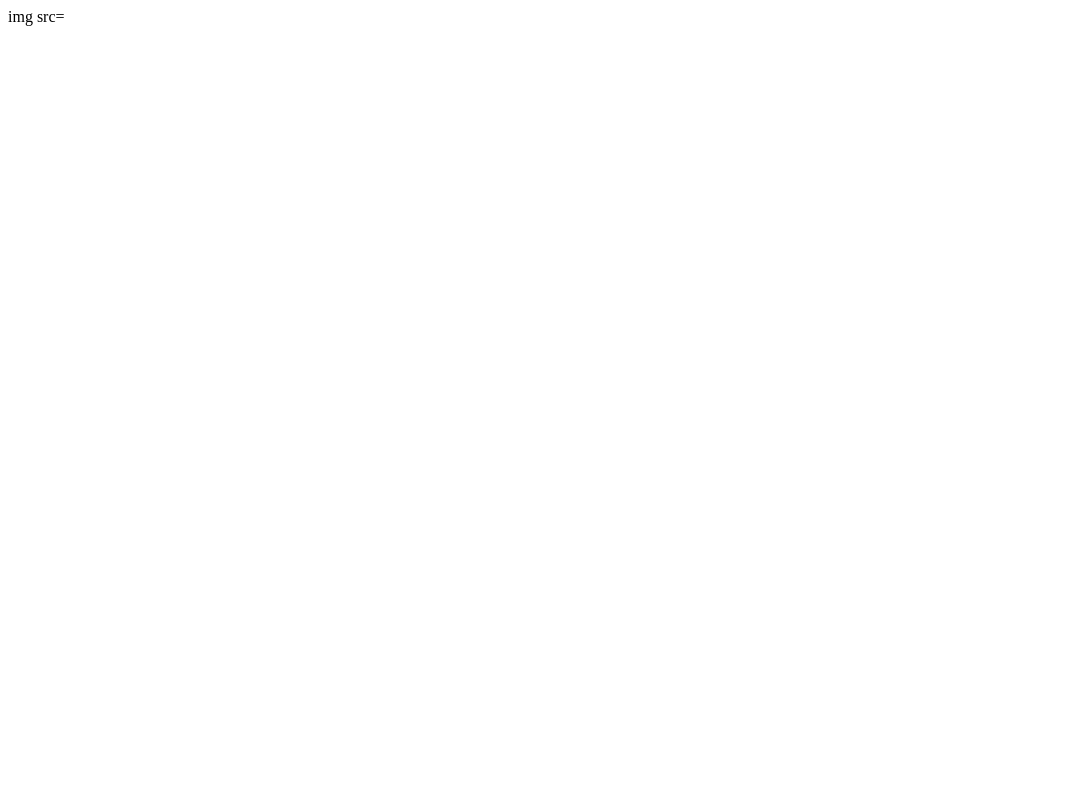
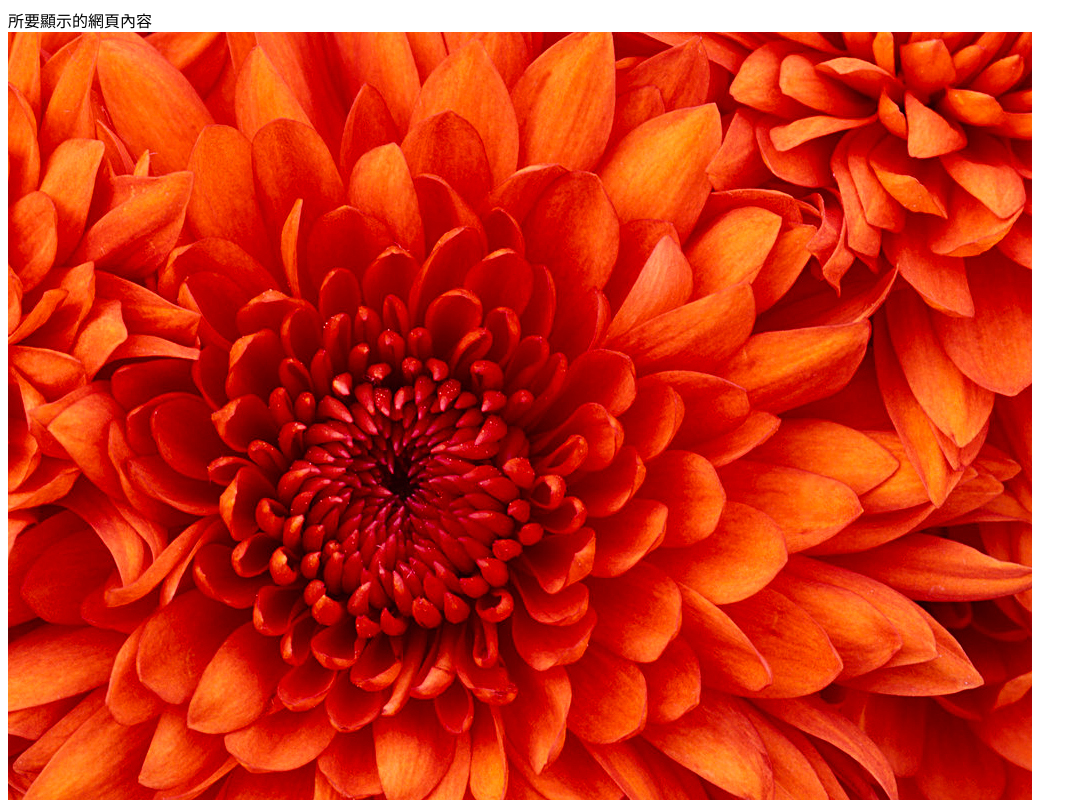
Before and after one commit to dindin61429/1018, a plain HTML site: page p1.html in a window 1280 px wide. Shown: the whole page, without its empty margins (0-1087 px from the left). Drawn offline with Linux system fonts and the light colour scheme.

Commit message:
Update p1.html

```diff
--- a/p1.html
+++ b/p1.html
@@ -14,13 +14,13 @@
 </script>
 
 <title>
-所要顯示的網頁內容
+ My_page
 </title>
 
 </head>
 
 <body>
-
-img src=<flower.jpg>
+所要顯示的網頁內容<br>
+<img src="flower.jpg">
 
 </body>
```
